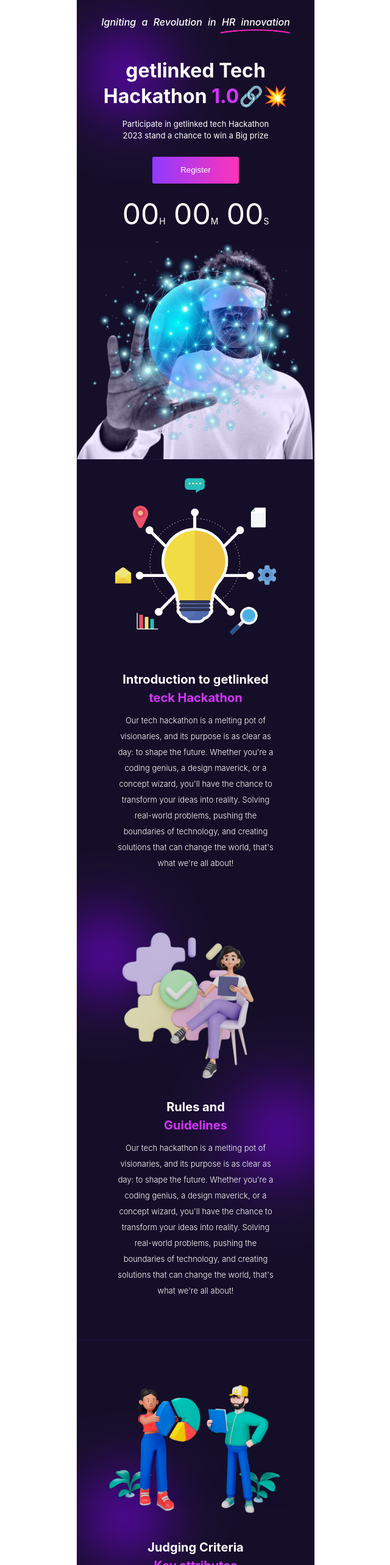
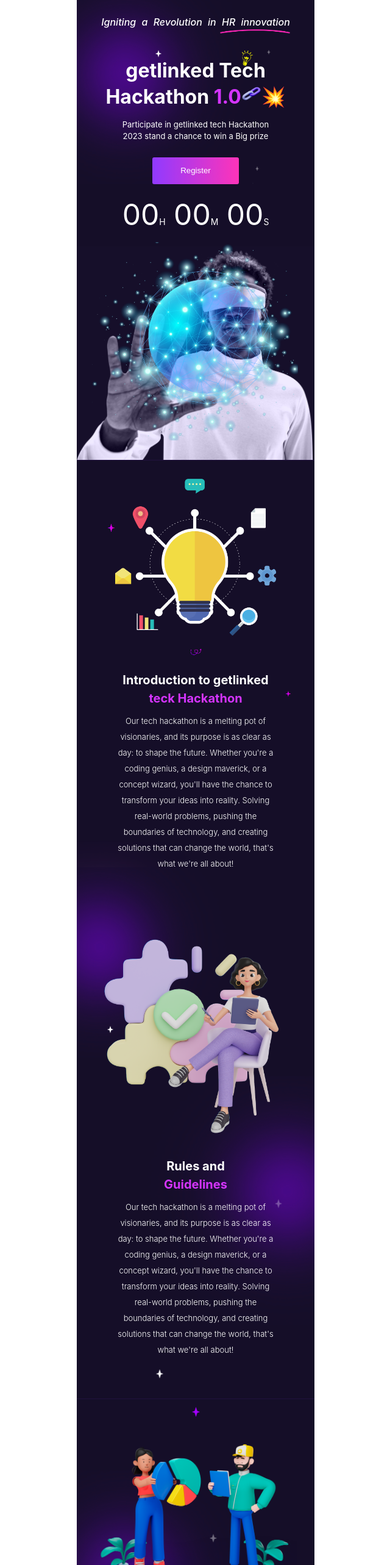
Before and after one commit to lexzee/getlinked, a React (Vite) app: page / in a window 1280 px wide. Shown: the part 100-2666 px from the top of the page at 61% size, without its empty margins (319-959 px from the left). Built offline with nearby package versions, Linux system fonts and the light colour scheme.

Commit message:
Styling Background Elements

```diff
--- a/src/components/FAQ.jsx
+++ b/src/components/FAQ.jsx
@@ -1,7 +1,8 @@
 import { useState } from 'react'
 import manThinking from '../assets/images/manThinking.png'
 import starW from '../assets/images/star-1.png'
-import starP from '../assets/images/star-g.png'
+import starG from '../assets/images/star-g.png'
+import starP from '../assets/images/star-p.png'
 import quesMark from '../assets/images/question.svg'
 import H2 from './H2'
 
@@ -60,6 +61,7 @@ const FAQ = () => {
   })
   return (
     <div className="FAQ">
+      <img src={starP} alt="" className="starP" />
       <div className="FAQ1">
         <H2 v1={"Frequently Ask"} v2={"Question"} />
         <p>We got answers to the questions that you might want to ask about <span>getlinked Hackathon 1.0</span></p>
@@ -71,8 +73,8 @@ const FAQ = () => {
         <img src={quesMark} alt="" className="quesMark s" />
         <img src={starW} alt="" className="starW" />
         <img src={starW} alt="" className="starWs" />
-        <img src={starP} alt="" className="starP" />
-        <img src={starP} alt="" className="starPs" />
+        <img src={starG} alt="" className="starG" />
+        <img src={starG} alt="" className="starGs" />
 
         <img src={manThinking} alt="" />
       </div>
--- a/src/components/Section1.jsx
+++ b/src/components/Section1.jsx
@@ -3,6 +3,9 @@ import Button from "./Button"
 import VRGuy from "../assets/images/VRGuy.png"
 import globe from "../assets/images/globe.png"
 import lens from "../assets/images/lensml.png"
+import idea from "../assets/images/creative.png"
+import starW from '../assets/images/star-1.png'
+import chain from "../assets/images/chain.png"
 
 const Section1 = () => {
   return (
@@ -13,8 +16,13 @@ const Section1 = () => {
         <img src={bLine} alt="" />
       </div>
       <div className="sec1-2">
+        <img src={starW} alt="" className="starW" />
+        <img src={starW} alt="" className="starW" />
+        <img src={starW} alt="" className="starW" />
+
         <div className="desc">
-          <h1>getlinked Tech Hackathon <span>1.0</span>🔗💥</h1>
+          <img src={idea} alt="" className="creative" />
+          <h1>getlinked Tech Hackathon <span>1.0</span><img style={{display: "inline", width: "32.8px"}}src={chain} alt="" className="chain" />💥</h1>
           <p>Participate in getlinked tech Hackathon 2023 stand a chance to win a Big prize</p>
           <Button value={"Register"} />
           <p className="cdown">{`00`}<span>H</span> {`00`}<span>M</span> {`00`}<span>S</span></p>
--- a/src/components/Section2.jsx
+++ b/src/components/Section2.jsx
@@ -1,9 +1,15 @@
 import idea from "../assets/images/idea.png"
 import H2 from "./H2"
+import starG from '../assets/images/star-g.png'
+import starP from '../assets/images/star-p.png'
+import arrow from '../assets/images/arrow.png'
 
 const Section2 = () => {
   return (
     <div className="sec2">
+      <img src={starG} alt="" className="starG" />
+      <img src={arrow} alt="" className="arrow" />
+      <img src={starG} alt="" className="starG" />
       <div className="sec2-1">
         <img src={idea} alt="" />
       </div>
--- a/src/components/Section3.jsx
+++ b/src/components/Section3.jsx
@@ -2,12 +2,18 @@ import H2 from "./H2"
 import bLady from '../assets/images/bLlady.png'
 import lens1 from '../assets/images/lensml.png'
 import lens2 from '../assets/images/lensmr.png'
+import starW from '../assets/images/star-1.png'
+
 
 const Section3 = () => {
   return (
     <div className="sec3">
       <img src={lens1} alt="" className="lens1" />
       <img src={lens2} alt="" className="lens2" />
+      <img src={starW} alt="" className="starW" />
+      <img src={starW} alt="" className="starWs" />
+      <img src={starW} alt="" className="starWss" />
+
       <div className="sec3-1">
         <img src={bLady} alt="" />
       </div>
--- a/src/components/Section4.jsx
+++ b/src/components/Section4.jsx
@@ -3,6 +3,8 @@ import Button from './Button'
 import judges from "../assets/images/judges.png"
 import lens3 from "../assets/images/lensml.png"
 import lens4 from "../assets/images/lensmr.png"
+import starW from '../assets/images/star-1.png'
+import starP from '../assets/images/star-p.png'
 
 const Section4 = () => {
 
@@ -38,6 +40,11 @@ const Section4 = () => {
     <div className='sec4'>
       <img src={lens3} alt="" className="lens3" />
       <img src={lens4} alt="" className="lens4" />
+      <img src={starP} alt="" className="starP" />
+      <img src={starW} alt="" className="starW" />
+      <img src={starW} alt="" className="starWs" />
+
+
       <div className="sec4-1">
         <img src={judges} alt="" />
       </div>
--- a/src/scss/_mobile.scss
+++ b/src/scss/_mobile.scss
@@ -5,7 +5,7 @@
   min-width: 100%;
   position: absolute;
 }
-.quesMark, .starW, .starWs, .starP, .starPs{
+.quesMark, .starW, .starWs, .starWss, .starP, .starPs, .starG, .starGs, .creative, .arrow{
   z-index: -1;
   position: absolute;
 }
@@ -53,6 +53,7 @@
     text-align: center;
     background: $purple;
 
+
     .lens{
       top: -5%;
       right: 20%;
@@ -76,6 +77,27 @@
     }
 
     .sec1-2{
+      .starW{
+        width: 10px;
+        left: 33%;
+        top: -2%;
+      }
+      .starW:nth-child(2){
+        width: 6px;
+        left: 80%;
+        opacity: .5;
+      }
+      .starW:nth-child(3){
+        width: 6px;
+        left: 75%;
+        top: 27%;
+        opacity: .5;
+      }
+      .creative{
+        width: 18px;
+        right: 26%;
+        top: -4%;
+      }
 
       .desc{
         padding: 0 40px;
@@ -140,9 +162,30 @@
     padding: 0 43.925px;
     z-index: 1;
 
+    .starG{
+      width: 11px;
+      left: 13%;
+      top: 10%;
+    }
+    .starG:nth-child(1){
+      width: 8px;
+      right: -65%;
+      top: 47%;
+    }
+    .arrow{
+      width: 19.46px;
+      top: 37%;
+    }
+
     img{
       width: 264px;
       margin: 30px auto 58px;
+      z-index: -2;
+    }
+    .img::before{
+      content: "The Big Ideal";
+      color: #FF0000;
+      z-index: 3;
     }
 
     p{
@@ -161,7 +204,6 @@
     flex-direction: column;
     place-items: center;
     text-align: center;
-    padding: 0 43.925px;
     background: $purple;
 
     .lens1{
@@ -172,17 +214,35 @@
       left: 80px;
       bottom: 111px;
     }
+    .starW{
+      width: 10px;
+      left: 40px;
+      // top: 21%;
+      top: 185px;
+    }
+    .starWs{
+      width: 12px;
+      right: 43px;
+      top: 59%;
+      opacity: .3;
+    }
+    .starWss{
+      width: 12px;
+      left: 120px;
+      top: 94%;
+      opacity: 1;
+    }
+
     img{
-      width: 294px;
-      // height: 382px;
-      margin: 0px auto 10px;
+      // width: 294px;
+      margin: 0px 10px 10px;
     }
 
     p{
       font-size: 13px;
       margin-top: 9px;
       margin-bottom: 67px;
-      padding: 0 30px;
+      padding: 0 63.925px;
       font-weight: 300;
       line-height: 2;
       min-width: 321px;
@@ -206,7 +266,7 @@
     flex-direction: column;
     place-items: center;
     text-align: center;
-    padding: 0 43.925px 58.65px;
+    padding: 0 0 58.65px;
     background: $purple;
 
     .lens3{
@@ -217,6 +277,21 @@
       bottom: 0px;
       right: -20%;
       opacity: .7;
+    }
+    .starP{
+      width: 13px;
+      top: -4.5%;
+    }
+    .starW{
+      width: 10px;
+      top: 86%;
+      right: 10%;
+    }
+    .starWs{
+      width: 12px;
+      top: 11%;
+      right: 41%;
+      opacity: .4;
     }
 
     img{
@@ -230,13 +305,14 @@
         font-size: 12px;
         margin-top: 16px;
         margin-bottom: 14px;
-        padding: 0 30px;
+        padding: 0 73.925px;
         font-weight: 300;
         line-height: 2;
         min-width: 321px;
 
         span{
-          color: $pink;
+          // color: $pink;
+          color: #FF26B9;
           font-size: 13px;
           font-weight: bold;
         }
@@ -252,6 +328,12 @@
     text-align: center;
     margin: 60px 43.925px 58.65px;
     z-index: 1;
+
+    .starP{
+      width: 18px;
+      top: -2%;
+      left: 0;
+    }
 
     .FAQ1{
       margin-bottom: 86px;
@@ -314,12 +396,12 @@
         left: 5%;
         opacity: .4;
       }
-      .starP{
+      .starG{
         width: 10px;
         left: 50%;
         top: -5%;
       }
-      .starPs{
+      .starGs{
         width: 7px;
         left: 20%;
         top: 30%;
```
